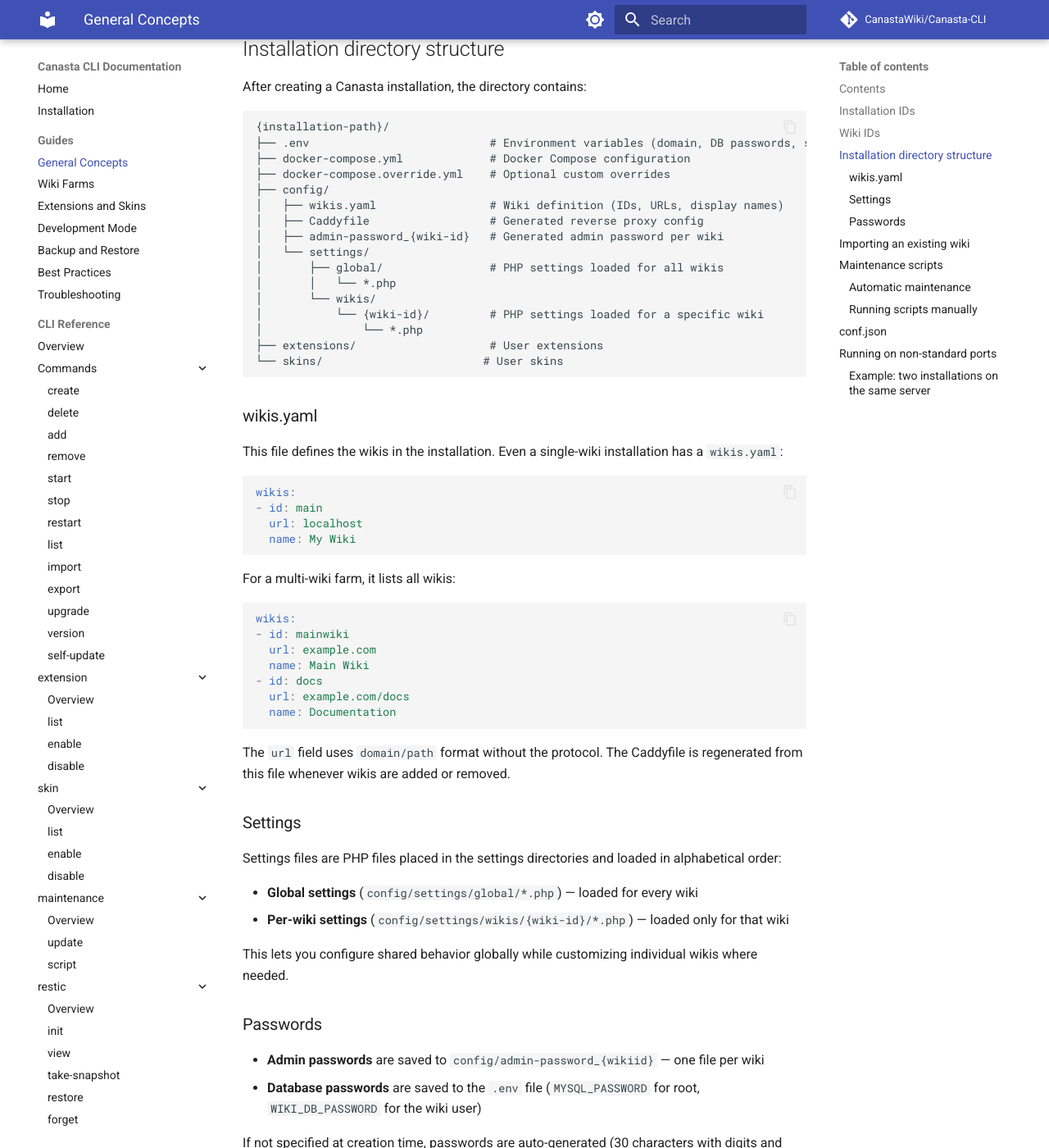
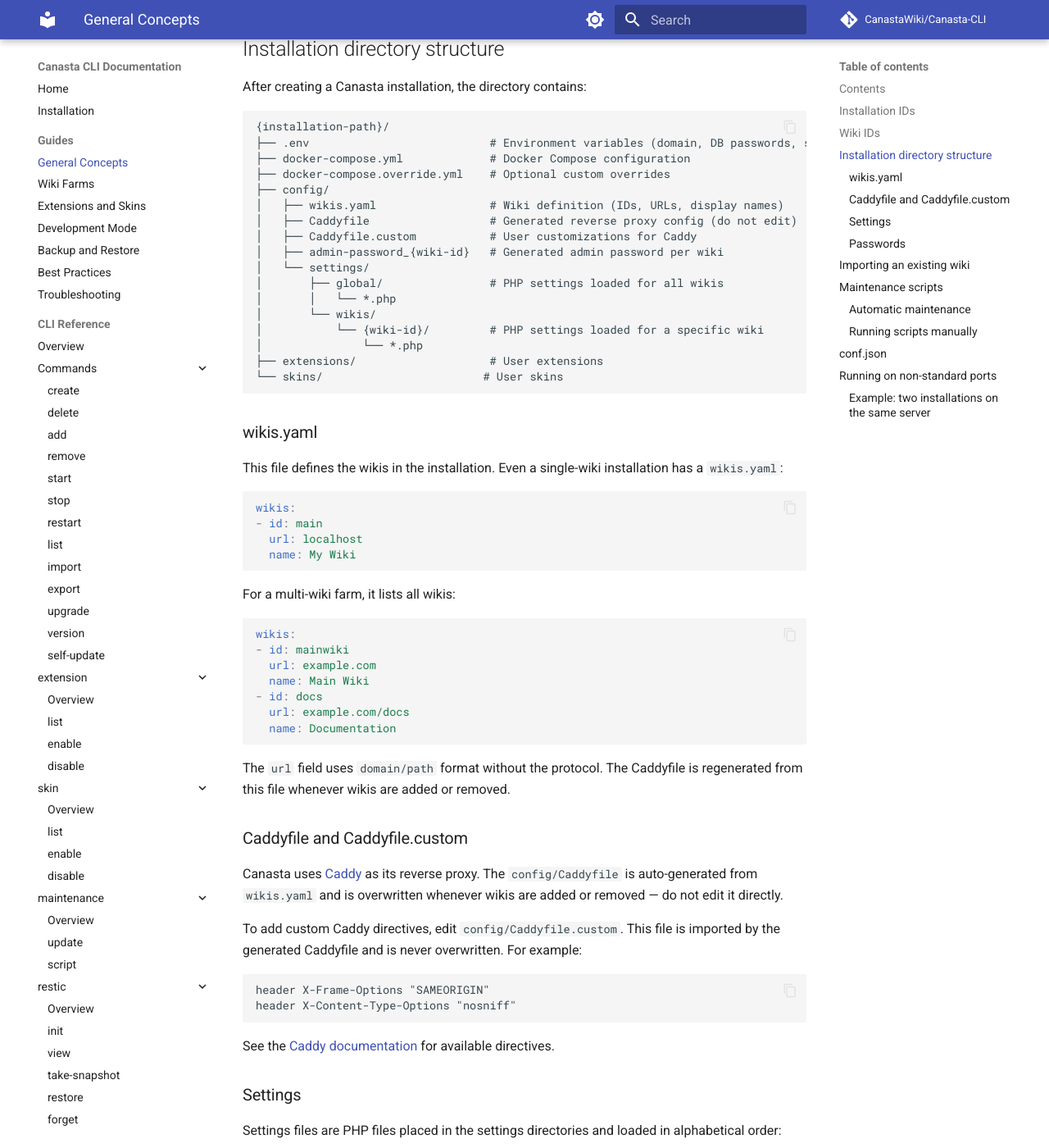
Before and after one commit to CanastaWiki/Canasta-CLI, an MkDocs documentation site: the page built from docs/guide/general-concepts.md, in a window 1280 px wide and 1400 px high, scrolled down 1635 px. Shown: the whole window at 82% size. Built offline with MkDocs 1.6.1 and Material for MkDocs 9.7.7, drawn with Linux system fonts in a browser that asks for light colours; comment, search, counter and statistics services are not loaded.

Commit message:
Document Caddyfile.custom in guide docs
Add Caddyfile.custom to directory trees in general-concepts and
devmode docs, add a Caddyfile and Caddyfile.custom subsection
explaining the split-file approach, and note in best-practices
to use Caddyfile.custom for Caddy customizations.

````diff
--- a/docs/guide/general-concepts.md
+++ b/docs/guide/general-concepts.md
@@ -68,7 +68,8 @@
 ├── docker-compose.override.yml    # Optional custom overrides
 ├── config/
 │   ├── wikis.yaml                 # Wiki definition (IDs, URLs, display names)
-│   ├── Caddyfile                  # Generated reverse proxy config
+│   ├── Caddyfile                  # Generated reverse proxy config (do not edit)
+│   ├── Caddyfile.custom           # User customizations for Caddy
 │   ├── admin-password_{wiki-id}   # Generated admin password per wiki
 │   └── settings/
 │       ├── global/                # PHP settings loaded for all wikis
@@ -104,6 +105,19 @@
 ```
 
 The `url` field uses `domain/path` format without the protocol. The Caddyfile is regenerated from this file whenever wikis are added or removed.
+
+### Caddyfile and Caddyfile.custom
+
+Canasta uses [Caddy](https://caddyserver.com/) as its reverse proxy. The `config/Caddyfile` is auto-generated from `wikis.yaml` and is overwritten whenever wikis are added or removed — do not edit it directly.
+
+To add custom Caddy directives, edit `config/Caddyfile.custom`. This file is imported by the generated Caddyfile and is never overwritten. For example:
+
+```
+header X-Frame-Options "SAMEORIGIN"
+header X-Content-Type-Options "nosniff"
+```
+
+See the [Caddy documentation](https://caddyserver.com/docs/caddyfile/directives) for available directives.
 
 ### Settings
 
````
Also changed, not shown: docs/guide/best-practices.md (+1 -0 lines), docs/guide/devmode.md (+2 -1 lines).
